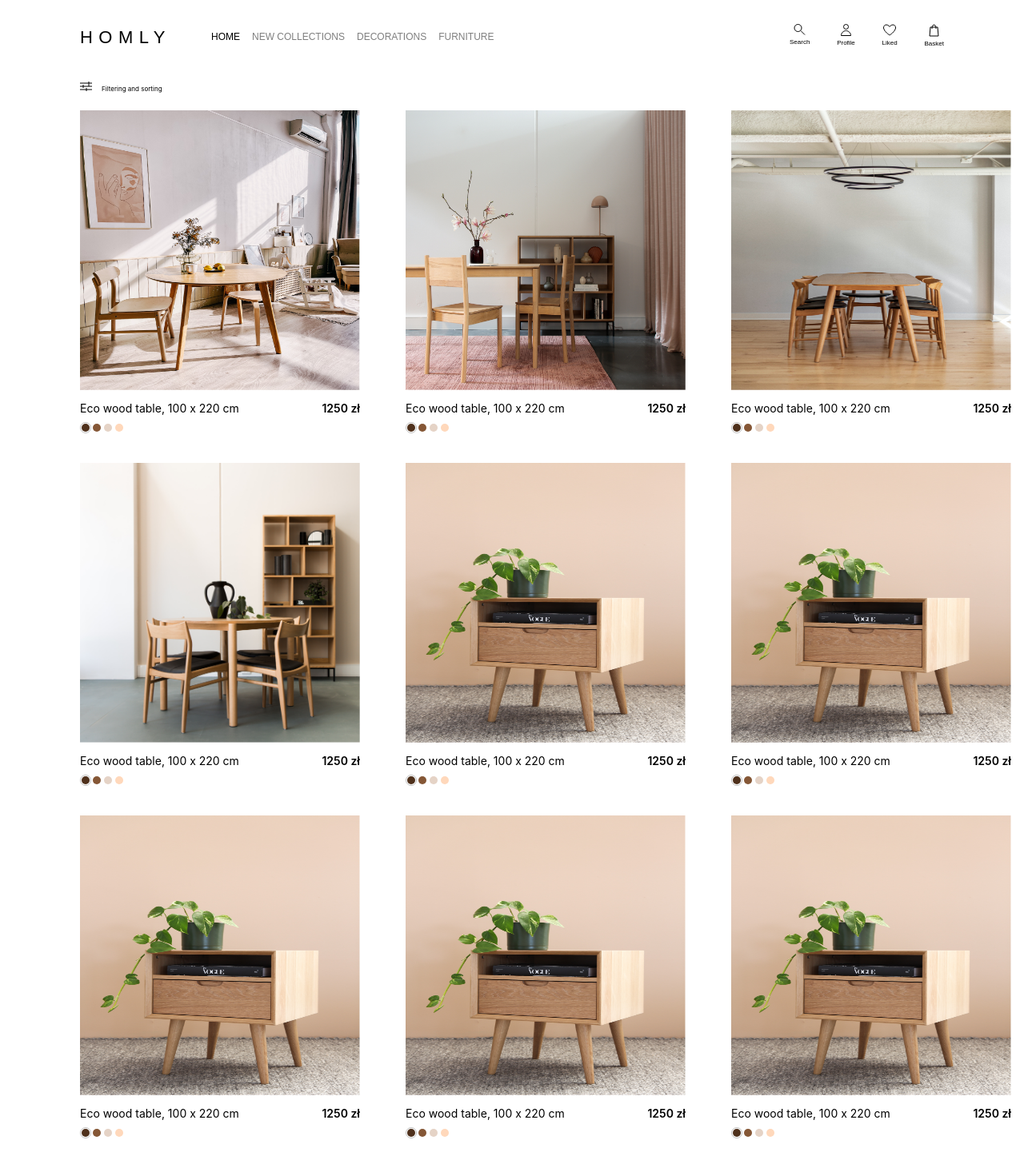
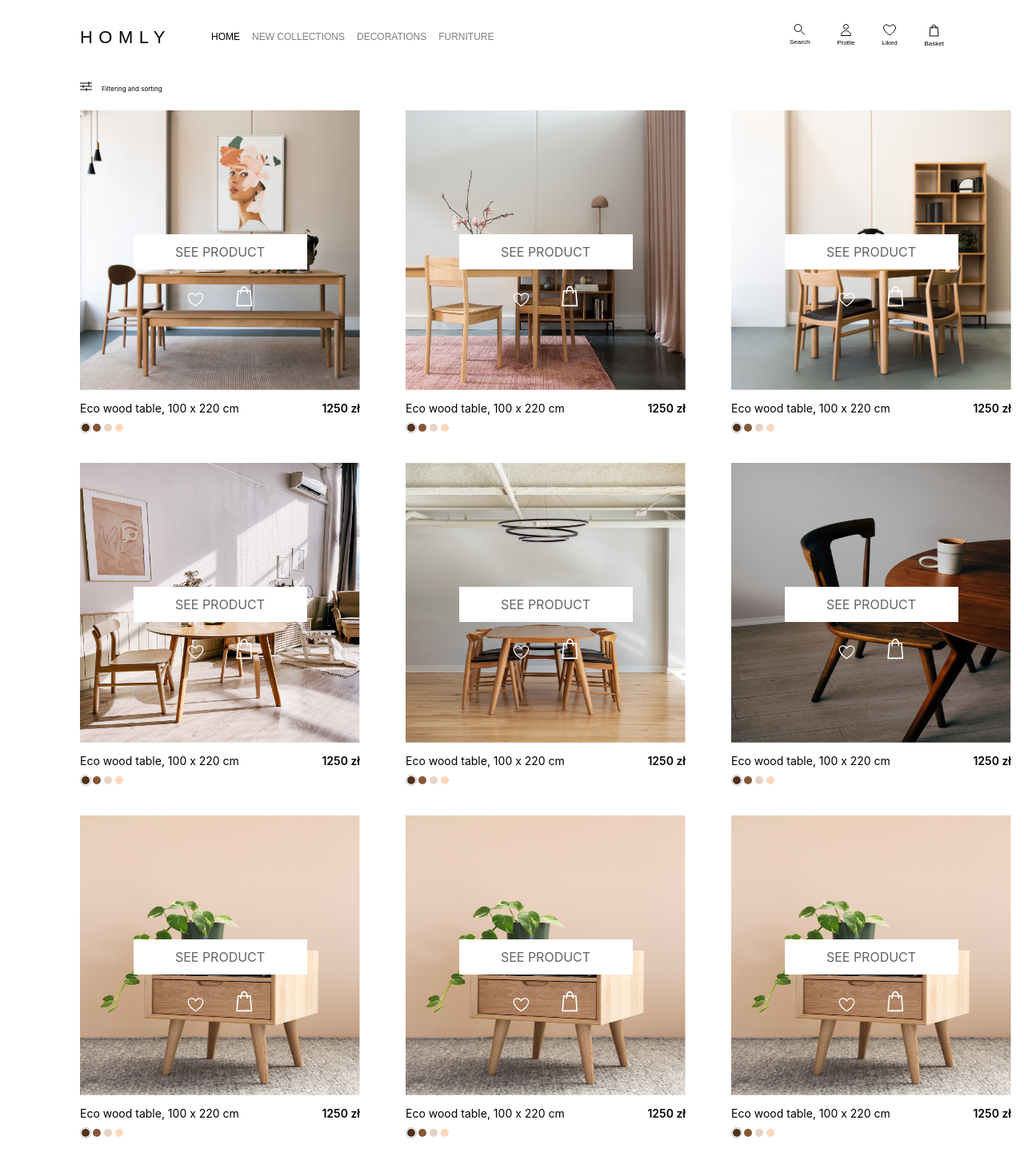
Before and after one commit to miwrona-deloitte/ecommerce, a React (Create React App) app: page /furniture in a window 1280 px wide. Shown: the top 1461 px of the page at 80% size. Built offline with nearby package versions, Linux system fonts and the light colour scheme; a web font is replaced by a local one.

Commit message:
fixed hover effect

```diff
--- a/src/components/CatalogItem.scss
+++ b/src/components/CatalogItem.scss
@@ -5,15 +5,21 @@
   }
   .picture-group:hover {
     cursor: pointer;
-    background-color: #2e2119;
-    opacity: 0.4;
     .overlay {
       opacity: 1;
-      visibility: visible;
+    }
+    .overlay-container {
+      position: absolute;
+      width: 350px;
+      height: 350px;
+      background-color: #2e2119;
+      opacity: 0.4;
     }
   }
+  .overlay-container {
+    opacity: 0;
+  }
   .overlay {
-    visibility: hidden;
     position: absolute;
     top: calc(50% - 44px / 2);
     left: calc((350px - 217px) / 2);
--- a/src/components/CatalogItem.tsx
+++ b/src/components/CatalogItem.tsx
@@ -12,6 +12,7 @@ const CatalogItem = (props: Props) => {
   return (
     <div className='catalog-item'>
       <div className='picture-group'>
+        <div className='overlay-container'></div>
         <div className='overlay'>
           <div className='overlay-btn'>See product</div>
           <div className='actions'>
--- a/src/dictionary/products.ts
+++ b/src/dictionary/products.ts
@@ -2,59 +2,53 @@ import { Product } from '../model/Catalog/Furniture';
 
 const products: Product[] = [
   {
-    id: 0,
+    id: 1,
+    name: 'Eco wood table, 100 x 220 cm',
+    price: '1250',
+    img: 'nathan-oakley-km5V1ejfWsc-unsplash.png',
+    color: 'brown',
+  },
+  {
+    id: 2,
+    name: 'Eco wood table, 100 x 220 cm',
+    price: '1250',
+    img: 'nathan-oakley-EpuuFyGwOEs-unsplash.png',
+    color: 'brown',
+  },
+  {
+    id: 3,
+    name: 'Eco wood table, 100 x 220 cm',
+    price: '1250',
+    img: 'nathan-oakley-WiCAU5dwom8-unsplash.png',
+
+    color: 'brown',
+  },
+  {
+    id: 4,
+    name: 'Eco wood table, 100 x 220 cm',
+    price: '1250',
+    img: 'nathan-oakley-gj1dnc7yRG0-unsplash.png',
+    color: 'brown',
+  },
+  {
+    id: 5,
     name: 'Eco wood table, 100 x 220 cm',
     price: '1250',
     img: 'angelina-cXmER3VNxUA-unsplash.png',
     color: 'brown',
   },
   {
-    id: 1,
-    name: 'Eco wood table, 100 x 220 cm',
-    price: '1250',
-    img: 'nathan-oakley-EpuuFyGwOEs-unsplash.png',
-    color: 'brown',
-  },
-  {
-    id: 2,
+    id: 6,
     name: 'Eco wood table, 100 x 220 cm',
     price: '1250',
     img: 'jose-losada-9dRBM8Qw2TE-unsplash.png',
     color: 'brown',
   },
   {
-    id: 3,
-    name: 'Eco wood table, 100 x 220 cm',
-    price: '1250',
-    img: 'nathan-oakley-gj1dnc7yRG0-unsplash.png',
-    color: 'brown',
-  },
-  {
-    id: 4,
-    name: 'Eco wood table, 100 x 220 cm',
-    price: '1250',
-    img: 'nathan-oakley-WiCAU5dwom8-unsplash.png',
-    color: 'brown',
-  },
-  {
-    id: 5,
-    name: 'Eco wood table, 100 x 220 cm',
-    price: '1250',
-    img: 'nathan-oakley-OngbrOmqtzc-unsplash.png',
-    color: 'brown',
-  },
-  {
-    id: 6,
-    name: 'Eco wood table, 100 x 220 cm',
-    price: '1250',
-    img: 'nathan-oakley-OngbrOmqtzc-unsplash.png',
-    color: 'brown',
-  },
-  {
     id: 7,
     name: 'Eco wood table, 100 x 220 cm',
     price: '1250',
-    img: 'nathan-oakley-OngbrOmqtzc-unsplash.png',
+    img: 'ryan-riggins-9v7UJS92HYc-unsplash.png',
     color: 'brown',
   },
   {
@@ -85,6 +79,13 @@ const products: Product[] = [
     img: 'nathan-oakley-OngbrOmqtzc-unsplash.png',
     color: 'brown',
   },
+  {
+    id: 12,
+    name: 'Eco wood table, 100 x 220 cm',
+    price: '1250',
+    img: 'nathan-oakley-OngbrOmqtzc-unsplash.png',
+    color: 'brown',
+  },
 ];
 
 export function getProducts() {
```
